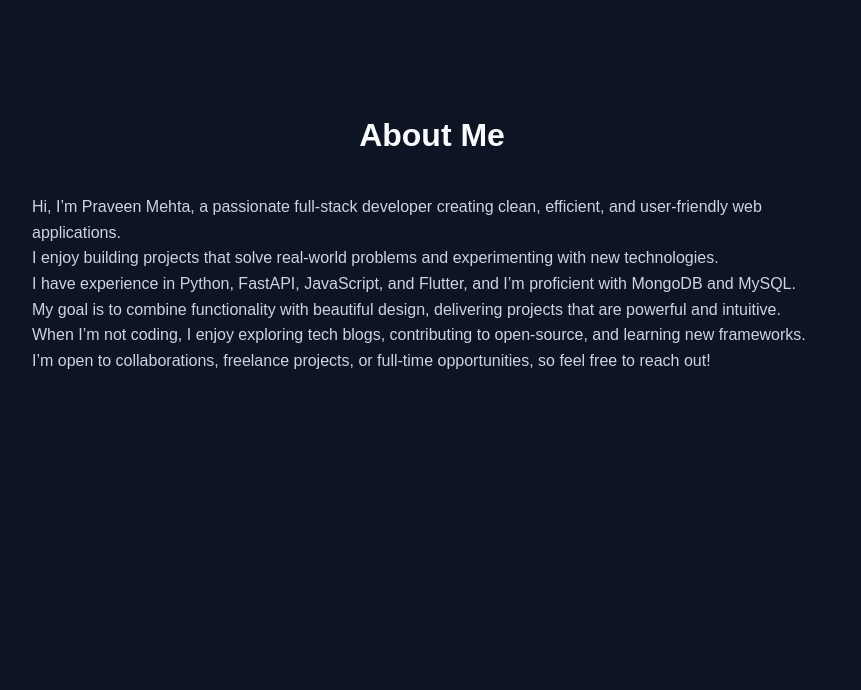
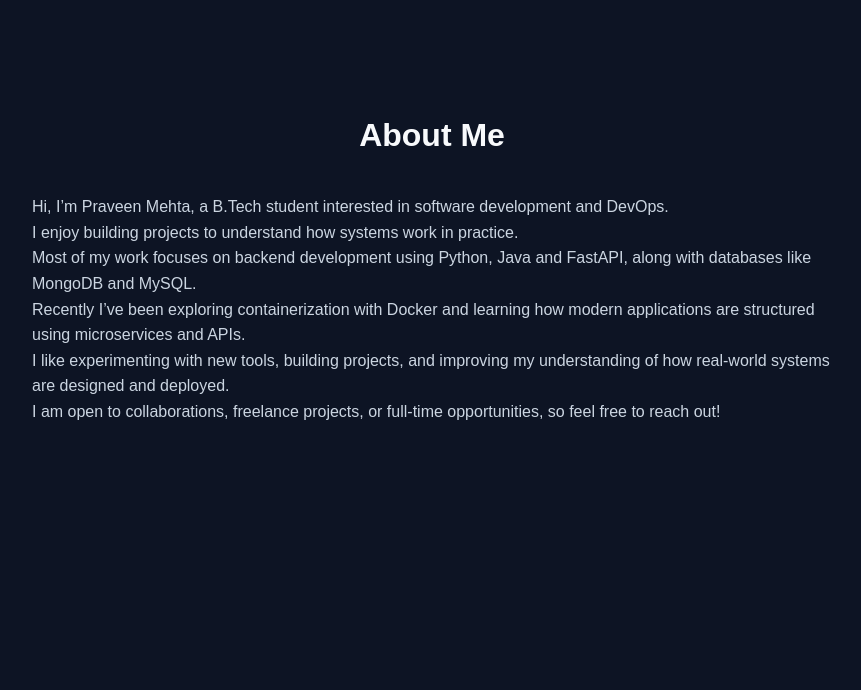
Before and after one commit to praveenmehta010/Portfolio, a FastAPI app: page / in a window 1280 px wide. Shown: the part 408-1098 px from the top of the page, without its empty margins (208-1069 px from the left). Run offline with FastAPI, Linux system fonts and the light colour scheme; data that the repository does not hold is empty.

Commit message:
change HTML

```diff
--- a/app/templates/index.html
+++ b/app/templates/index.html
@@ -40,12 +40,12 @@
   <section id="about">
     <h2>About Me</h2>
     <pre>
-Hi, I’m Praveen Mehta, a passionate full-stack developer creating clean, efficient, and user-friendly web applications.
-I enjoy building projects that solve real-world problems and experimenting with new technologies.
-I have experience in Python, FastAPI, JavaScript, and Flutter, and I’m proficient with MongoDB and MySQL.
-My goal is to combine functionality with beautiful design, delivering projects that are powerful and intuitive.
-When I’m not coding, I enjoy exploring tech blogs, contributing to open-source, and learning new frameworks.
-I’m open to collaborations, freelance projects, or full-time opportunities, so feel free to reach out!
+Hi, I’m Praveen Mehta, a B.Tech student interested in software development and DevOps.
+I enjoy building projects to understand how systems work in practice.
+Most of my work focuses on backend development using Python, Java and FastAPI, along with databases like MongoDB and MySQL.
+Recently I’ve been exploring containerization with Docker and learning how modern applications are structured using microservices and APIs.
+I like experimenting with new tools, building projects, and improving my understanding of how real-world systems are designed and deployed.
+I am open to collaborations, freelance projects, or full-time opportunities, so feel free to reach out!
     </pre>
   </section>
 
```
